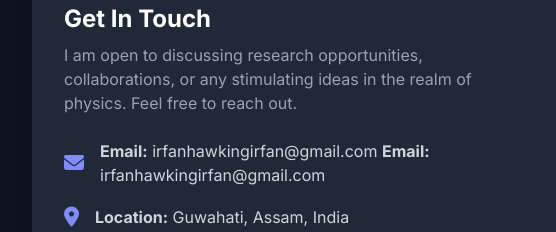
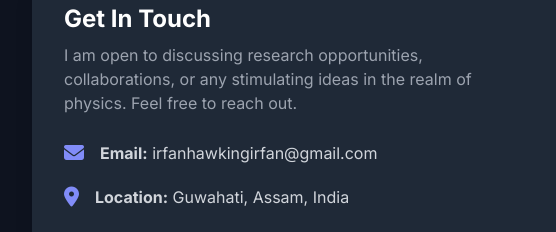
Before and after one commit to scientificirfan/Scientificirfan-Portfolio, a plain HTML site: page index.html in a window 1280 px wide. Shown: the part 4609-4841 px from the top of the page, 96-652 px from the left. Drawn offline with nearby package versions, Linux system fonts and the light colour scheme; animation ran at ten frames a second.

Commit message:
removed one email id

```diff
--- a/index.html
+++ b/index.html
@@ -579,8 +579,7 @@
                         <div class="flex items-center gap-4">
                             <i class="fas fa-envelope text-indigo-400 text-xl"></i>
                             <div>
-                                <strong>Email:</strong> <a href="mailto:irfanhawkingirfan@gmail.com" class="text-gray-300 hover:text-indigo-400">irfanhawkingirfan@gmail.com</a>
-    <strong>Email:</strong> <span id="obfuscated-email" class="text-gray-300 hover:text-indigo-400 cursor-pointer"></span>
+                                <strong>Email:</strong> <span id="obfuscated-email" class="text-gray-300 hover:text-indigo-400 cursor-pointer"></span>
                             </div>
                         </div>
                         <div class="flex items-center gap-4">
```
